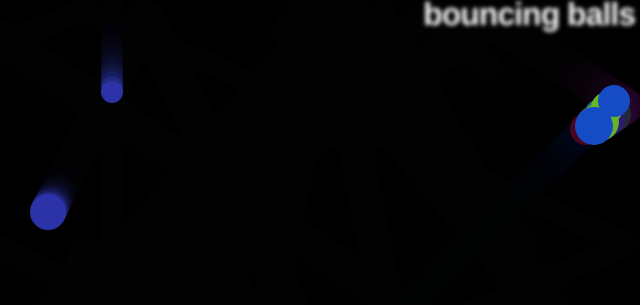
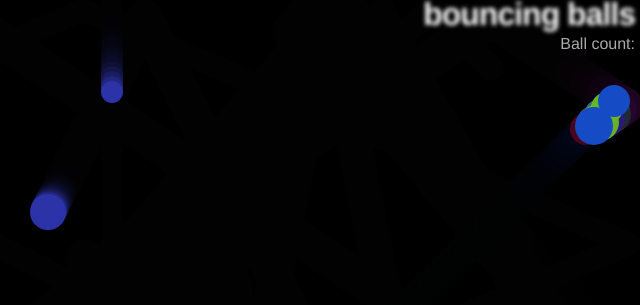
Before and after one commit to D-nnyM/Learning-to-Code-MDN, a plain HTML site: page Assesment/Bouncing-Balls/index.html in a window 1280 px wide. Shown: the top 305 px of the page, 640-1280 px from the left. Drawn offline with Linux system fonts and the light colour scheme.

Commit message:
- fix bug where evil ball was erasing more than the ball that touched it - add score tracker to html - add p styles

```diff
--- a/Assesment/Bouncing-Balls/index.html
+++ b/Assesment/Bouncing-Balls/index.html
@@ -9,6 +9,7 @@
 
   <body>
     <h1>bouncing balls</h1>
+    <p>Ball count: </p>
     <canvas></canvas>
 
     <script src="main-finished.js"></script>
--- a/Assesment/Bouncing-Balls/main-finished.js
+++ b/Assesment/Bouncing-Balls/main-finished.js
@@ -28,18 +28,34 @@ class Shape {
 
 class EvilCircle extends Shape {
     constructor (x, y) {
-        super(x, y, 20, 20)
-        this.color = white;
+        super(x, y, 3, 3)
+        this.color = 'red';
         this.size = 10;
 
         window.addEventListener('keydown', (e) => {
             switch (e.key) {
+                // case 'a' && 's':
+                //     this.x -= this.velX;
+                //     this.y += this.velY;
+                //     break;
+                // case 'a' && 'w':
+                //     this.x -= this.velX;
+                //     this.y -= this.velY;
+                //     break;
+                // case 'd' && 's':
+                //     this.x += this.velX;
+                //     this.y += this.velY;
+                //     break;
+                // case 'd' && 'w':
+                //     this.x += this.velX;
+                //     this.y -= this.velY;
+                //     break;
                 case 'a':
                     this.x -= this.velX;
                     break;
                 case 'd':
                     this.x += this.velX;
-                    break;
+                     break;
                 case 'w':
                     this.y -= this.velY;
                     break;
@@ -61,19 +77,19 @@ class EvilCircle extends Shape {
 
     checkBounds() {
         if ((this.x + this.size) >= width) {
-          this.x = this.size--;
+          this.x = this.x - 10;
         }
 
         if ((this.x - this.size) <= 0) {
-          this.x = this.size++;
+          this.x = this.x + 10;
         }
 
         if ((this.y + this.size) >= height) {
-          this.y = this.size--;
+          this.y = this.y - 10;
         }
 
         if ((this.y - this.size) <= 0) {
-          this.y = this.size++;
+          this.y = this.y + 10;
         }
 
     }
@@ -86,12 +102,12 @@ class EvilCircle extends Shape {
             const distance = Math.sqrt(dx * dx + dy * dy);
 
             if (distance < this.size + ball.size) {
-              balls = balls.slice(ball, ball + 1);
+              ball.exists = false;
             }
+
           }
         }
-      }
-
+     }
 }
 
 
@@ -111,8 +127,7 @@ class Ball extends Shape {
       ctx.fill();
     }
 
-    // changes velocity of ball to prevent the ball going off the
-    // page
+    // changes velocity of ball to prevent the ball going off the page
     update() {
       if ((this.x + this.size) >= width) {
         this.velX = -(Math.abs(this.velX));
@@ -134,9 +149,7 @@ class Ball extends Shape {
       this.y += this.velY;
     }
 
-    // check area of the current ball being looped through
-    // against balls in the array to see if they overlap,
-    // if so, change color
+    // check area of the current ball being looped through against balls in the array to see if they overlap, if so, change color
     collisionDetect() {
         for (const ball of balls) {
         if (!(this === ball) && ball.exists) {
@@ -153,43 +166,45 @@ class Ball extends Shape {
 
 }
 
-// storing balls
 const balls = [];
+let evilCircle = new EvilCircle(width, height);
 
 // create new balls loop
 while (balls.length < 25) {
     const size = random(10, 20);
+
     const ball = new Ball(
-    // ball position always drawn at least one ball width
-     // away from the edge of the canvas to avoid drawing
-    // errors
+    // ball position always drawn at least one ball width away from the edge of the canvas to avoid drawing errors
     random(0 + size, width - size),
     random(0 + size, height - size),
     random(-7, 7),
     random(-7, 7),
     randomRGB(),
-    size
+    size,
     );
 
     balls.push(ball);
 }
 
 
-// recursively calls loop function via requsetAnimationFrame
-// (loop) method
+// recursively calls loop function via requsetAnimationFrame(loop) method
 function loop() {
     // set canvas color and add transparency to allow ball trails via 4th argument in fillStyle
     ctx.fillStyle = "rgba(0,0,0,0.25)";
     ctx.fillRect(0,0, width, height);
 
-    // loop through balls array to draw ball in a new place,
-    // adjust velocity for the next frame,
-    // check if balls collide
+    // loop through balls array to draw ball in a new place, adjust velocity for the next frame, check if balls collide
     for (const ball of balls) {
-        ball.draw();
-        ball.update();
-        ball.collisionDetect();
+        if (ball.exists) {
+            ball.draw();
+            ball.update();
+            ball.collisionDetect();
+        }
     }
+
+    evilCircle.draw();
+    evilCircle.checkBounds();
+    evilCircle.collisionDetect();
 
 
     requestAnimationFrame(loop);
--- a/Assesment/Bouncing-Balls/style.css
+++ b/Assesment/Bouncing-Balls/style.css
@@ -23,3 +23,11 @@ html, body {
     color: transparent;
     text-shadow: 0 0 4px white;
   }
+
+  p {
+    position: absolute;
+    margin: 0;
+    top: 35px;
+    right: 5px;
+    color: #aaa;
+  }
```
